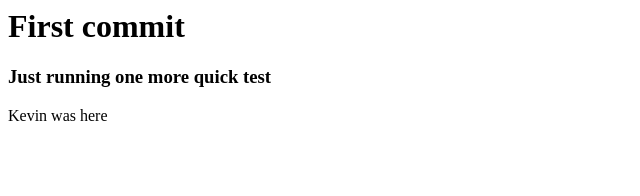
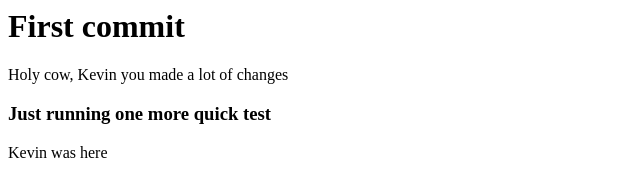
Before and after one commit to mjg3/speed_read, a plain HTML site: page index.html in a window 1280 px wide. Shown: the whole page, without its empty margins (0-640 px from the left). Drawn offline with Linux system fonts and the light colour scheme.

Commit message:
Kevin
Why so many changes?

```diff
--- a/index.html
+++ b/index.html
@@ -2,7 +2,7 @@
 <h1> First commit </h1>
 
 
-
+<p> Holy cow, Kevin you made a lot of changes </p>
 
 
 <h3> Just running one more quick test </h3>
```
